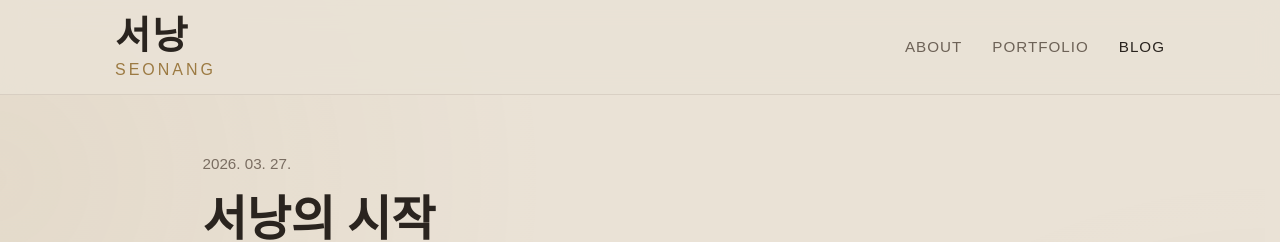
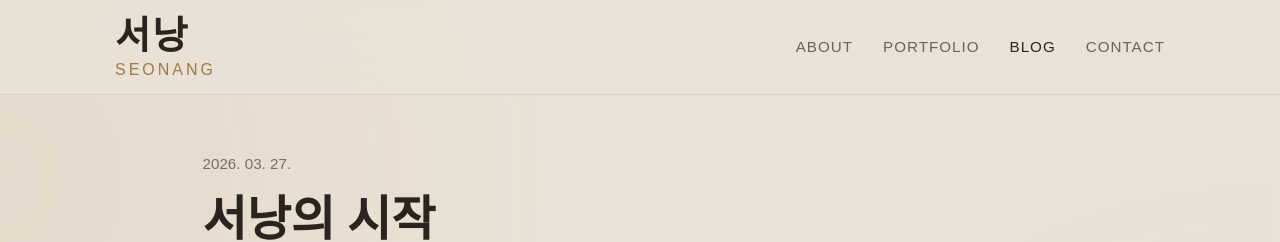
Before and after one commit to seonang/seonang.github.io, a Jekyll site: the page built from _posts/2026-03-27-first-record.md, in a window 1280 px wide. Shown: the top 242 px of the page. Built offline with Jekyll 4.4.1, drawn with Linux system fonts in a browser that asks for light colours; some web fonts are replaced.

Commit message:
Update site-header.html

```diff
--- a/_includes/site-header.html
+++ b/_includes/site-header.html
@@ -8,6 +8,7 @@
             <a href="{{ '/#about' | relative_url }}" class="{% if page.url == '/' or page.url == '/index.html' %}active{% endif %}">About</a>
             <a href="{{ '/#portfolio' | relative_url }}" class="{% if page.url == '/' or page.url == '/index.html' %}active{% endif %}">Portfolio</a>
             <a href="{{ '/blog' | relative_url }}" class="{% if page.url == '/blog/' or page.url == '/blog' or page.layout == 'post' %}active{% endif %}">Blog</a>
+            <a href="{{ '/contact' | relative_url }}" class="{% if page.url == '/contact/' or page.url == '/contact' %}active{% endif %}">Contact</a>
         </nav>
     </div>
 </header>
```
